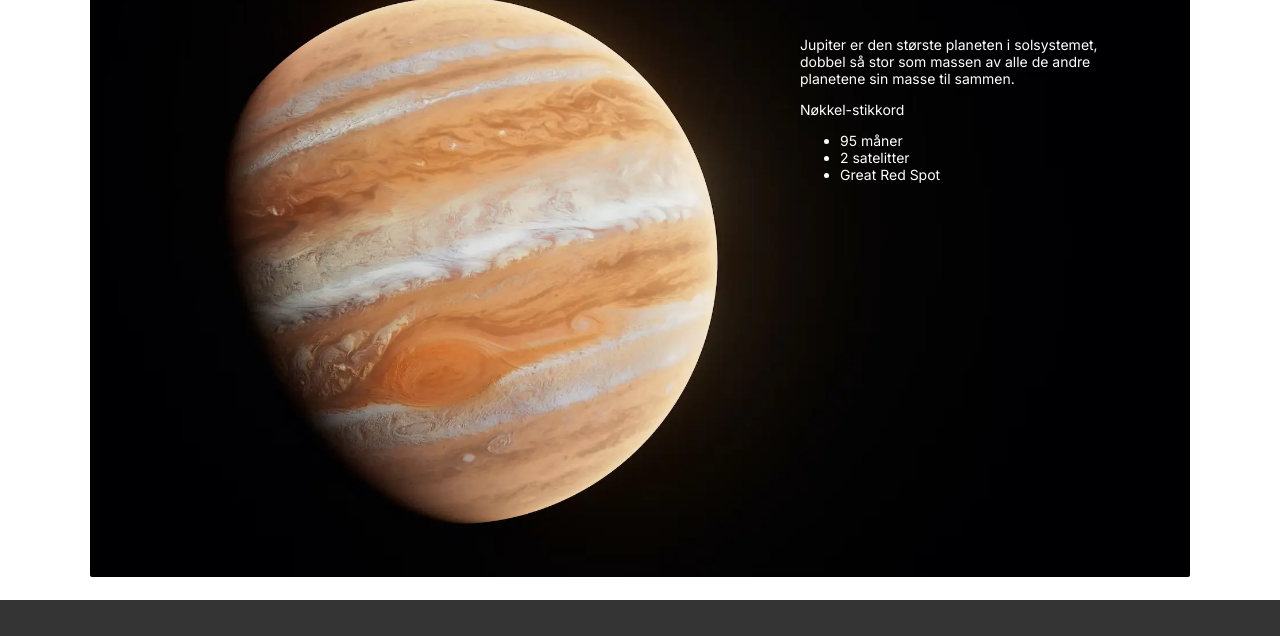
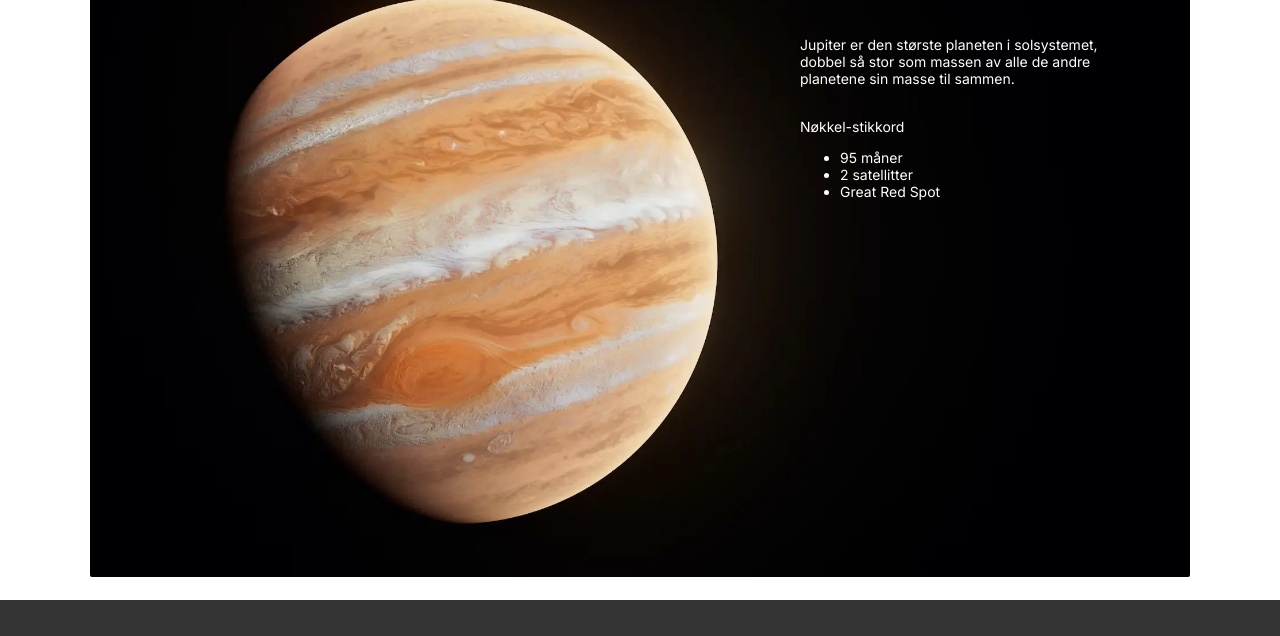
Before and after one commit to tordvb10/Jupiter, a plain HTML site: page index.html in a window 1280 px wide. Shown: the part 144-780 px from the top of the page. Drawn offline with Linux system fonts and the light colour scheme; a web font is replaced by a local one.

Commit message:
ferdig med å oversette #Jupiter, tar kvelden

```diff
--- a/index.html
+++ b/index.html
@@ -44,9 +44,6 @@
               <div class="DisplayFlexColumnLeftMiddle">
                 <h1>-- Jupiter --</h1>
                 <p>
-                  Jupiter er den største planeten i solsystemet, dobbel så stor
-                  som massen av alle de andre planetene sin masse til sammen.
-                  <br /><br />
                 </p>
               </div>
               <div class="DisplayFlexColumnLeftMiddle">
--- a/index.js
+++ b/index.js
@@ -31,16 +31,26 @@ function byttspråk(languagen){
   Object.keys(array).forEach((key) => {
     let språk = array[key]
     let settetekst = språk[languagen]
-    console.log(settetekst)
+    console.log(`settetekst = ${settetekst}`)
     console.log(key, array[key]);
-    document.querySelector(key).innerHTML = settetekst
+    let gammeltekst = document.querySelector(key)
+    console.log(`gammeltekst = ${gammeltekst}`)
+    gammeltekst.innerHTML = settetekst
   });
 }
 
 const array = {
   "main #introduksjon p": {
-    'norsk': "Jupiter er den største planeten i solsystemet, dobbel så stor som massen av alle de andre planetene sin masse til sammen.",
-    'english': "Jupiter is the largest planet i the solar system, twice as big as mass of all the other planets combined.",
+    "norsk": 'Jupiter er den største planeten i solsystemet, dobbel så stor som massen av alle de andre planetene sin masse til sammen. <br \><br \>',
+    "english": 'Jupiter is the largest planet i the solar system, twice as big as mass of all the other planets combined. <br \><br \>',
+  },
+  "main #introduksjon .imgtekst > div > div > div": {
+    "norsk": 'Nøkkel-stikkord',
+    "english": 'Key-notes',
+  },
+  "main #introduksjon .imgtekst ul": {
+    "norsk": '<li>95 måner</li><li>2 satellitter</li><li>Great Red Spot</li>',
+    "english": '<li>95 moons</li><li>2 satellites</li><li>Great Red Spot</li>',
   },
 };
 
```
